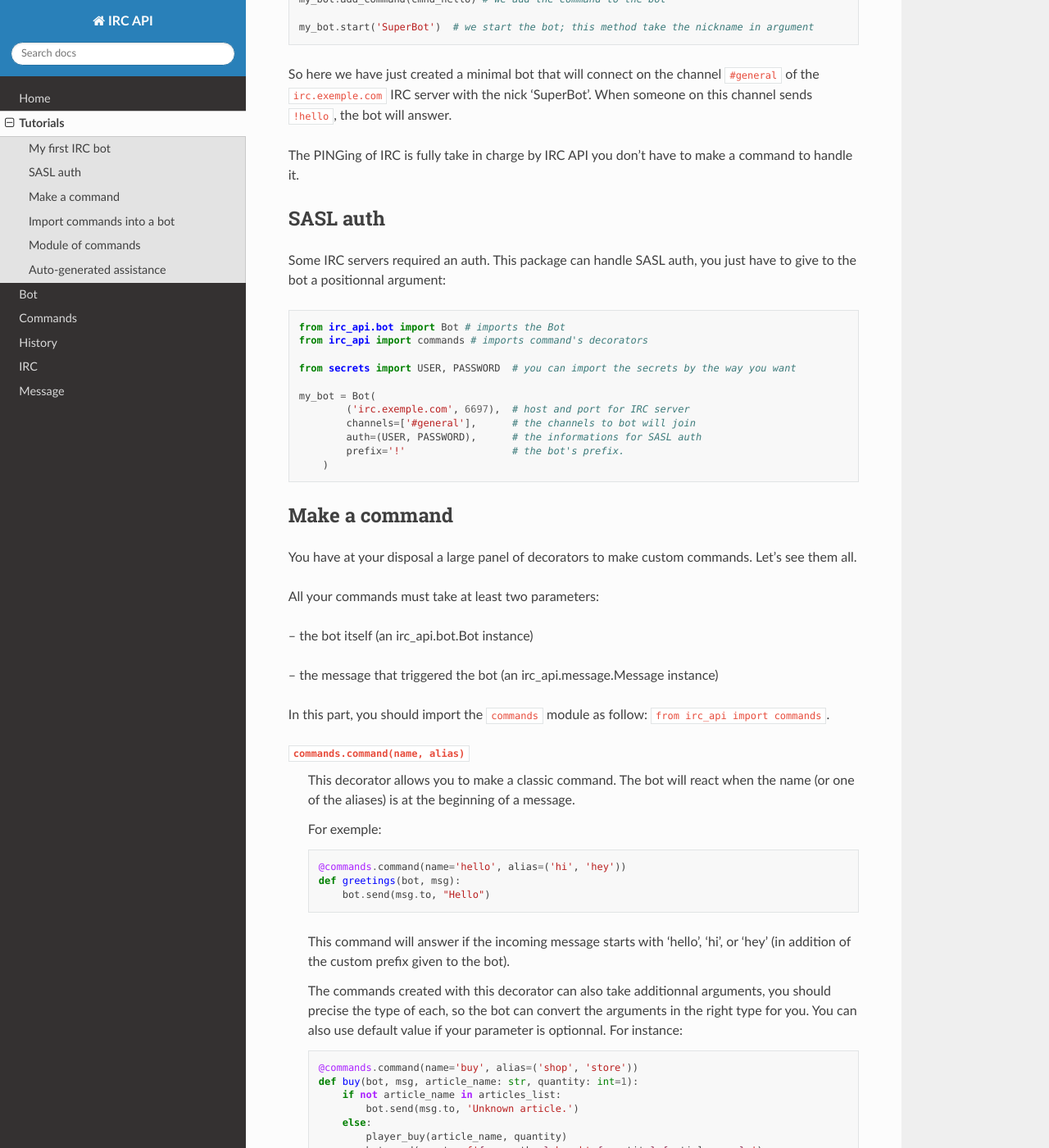
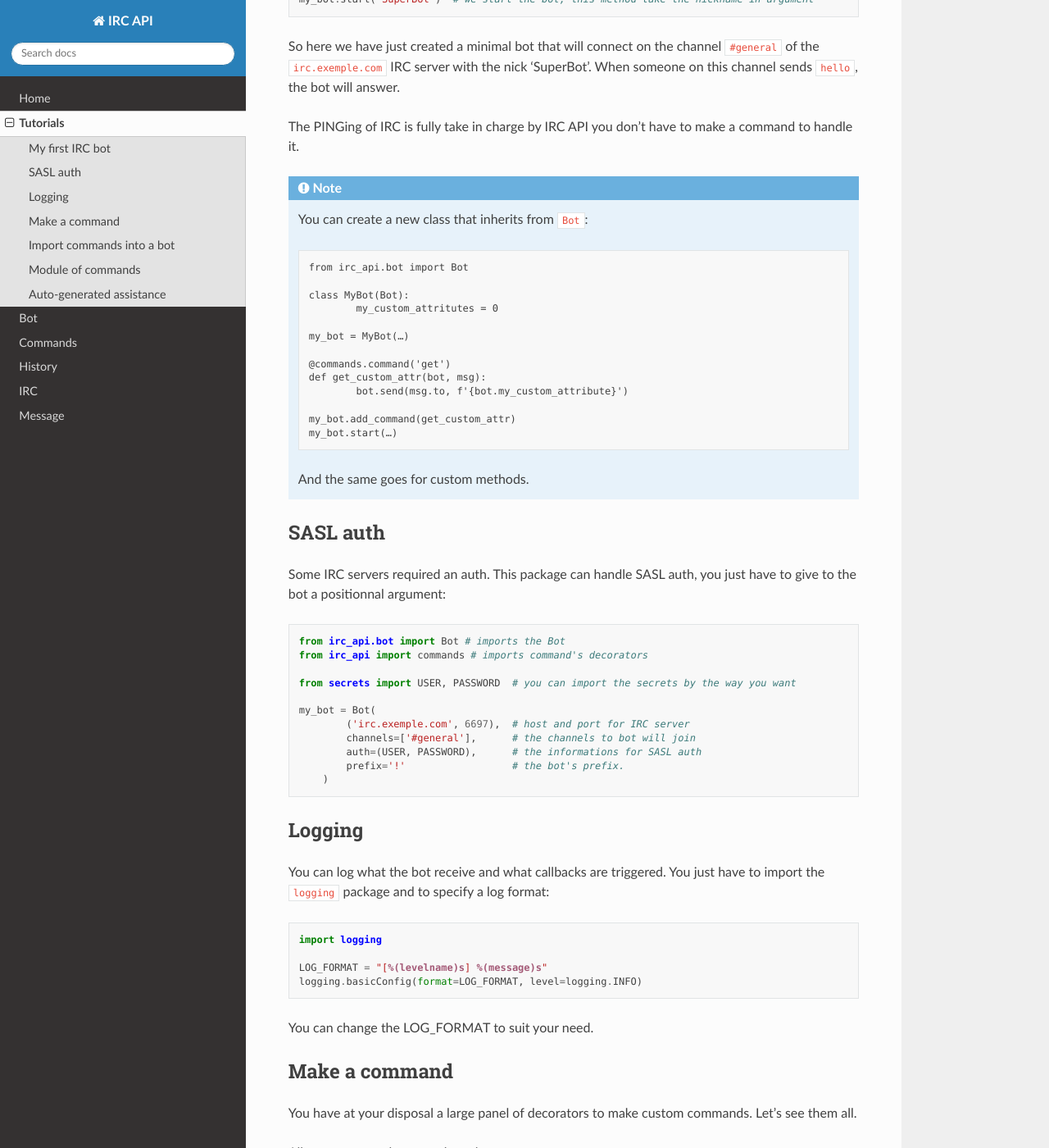
Before and after one commit to Shadow15510/irc_api, a Sphinx documentation site: the page built from docs/tutorials.rst, in a window 1280 px wide and 1400 px high, scrolled down 600 px. Shown: the whole window at 82% size. Built offline with Sphinx 7.4.7 and the Read the Docs theme 2.0.0, drawn with Linux system fonts in a browser that asks for light colours; some of the changed text lies outside the part shown.

Commit message:
Complete the doc

```diff
--- a/docs/tutorials.rst
+++ b/docs/tutorials.rst
@@ -8,26 +8,43 @@ If the targeted IRC server has a SASL auth, you'll have to give the auth paramet
 
 Let's start with a minimal bot::
 
-    from irc_api.bot import Bot # imports the Bot
-    from irc_api import commands # imports command's decorators
+    from irc_api.bot import Bot   # imports the Bot
+    from irc_api import commands  # imports command's decorators
 
     my_bot = Bot(
             ('irc.exemple.com', 6697),  # host and port for IRC server
-            channels=['#general'],      # the channels to bot will join
-            prefix='!'                  # the bot's prefix.
         )
 
     @commands.command(name='hello')  # we create a new command
-    def cmnd_hello(bot, msg):  # the function bounded to the command
+    def cmnd_hello(bot, msg):        # the function bounded to the command
         bot.send(msg.to, f'Hello {msg.author}')
 
     my_bot.add_command(cmnd_hello) # we add the command to the bot
 
     my_bot.start('SuperBot')  # we start the bot; this method take the nickname in argument
 
-So here we have just created a minimal bot that will connect on the channel ``#general`` of the ``irc.exemple.com`` IRC server with the nick 'SuperBot'. When someone on this channel sends ``!hello``, the bot will answer.
+So here we have just created a minimal bot that will connect on the channel ``#general`` of the ``irc.exemple.com`` IRC server with the nick 'SuperBot'. When someone on this channel sends ``hello``, the bot will answer.
 
 The PINGing of IRC is fully take in charge by IRC API you don't have to make a command to handle it.
+
+.. note::
+	You can create a new class that inherits from ``Bot``::
+
+		from irc_api.bot import Bot
+
+		class MyBot(Bot):
+			my_custom_attritutes = 0
+
+		my_bot = MyBot(…)
+
+		@commands.command('get')
+		def get_custom_attr(bot, msg):
+			bot.send(msg.to, f'{bot.my_custom_attribute}')
+
+		my_bot.add_command(get_custom_attr)
+		my_bot.start(…)
+
+	And the same goes for custom methods.
 
 SASL auth
 ---------
@@ -45,6 +62,16 @@ Some IRC servers required an auth. This package can handle SASL auth, you just h
             prefix='!'                  # the bot's prefix.
         )
 
+Logging
+-------
+You can log what the bot receive and what callbacks are triggered. You just have to import the ``logging`` package and to specify a log format::
+
+	import logging
+
+	LOG_FORMAT = "[%(levelname)s] %(message)s"
+	logging.basicConfig(format=LOG_FORMAT, level=logging.INFO)
+
+You can change the LOG_FORMAT to suit your need.
 
 Make a command
 --------------
```
